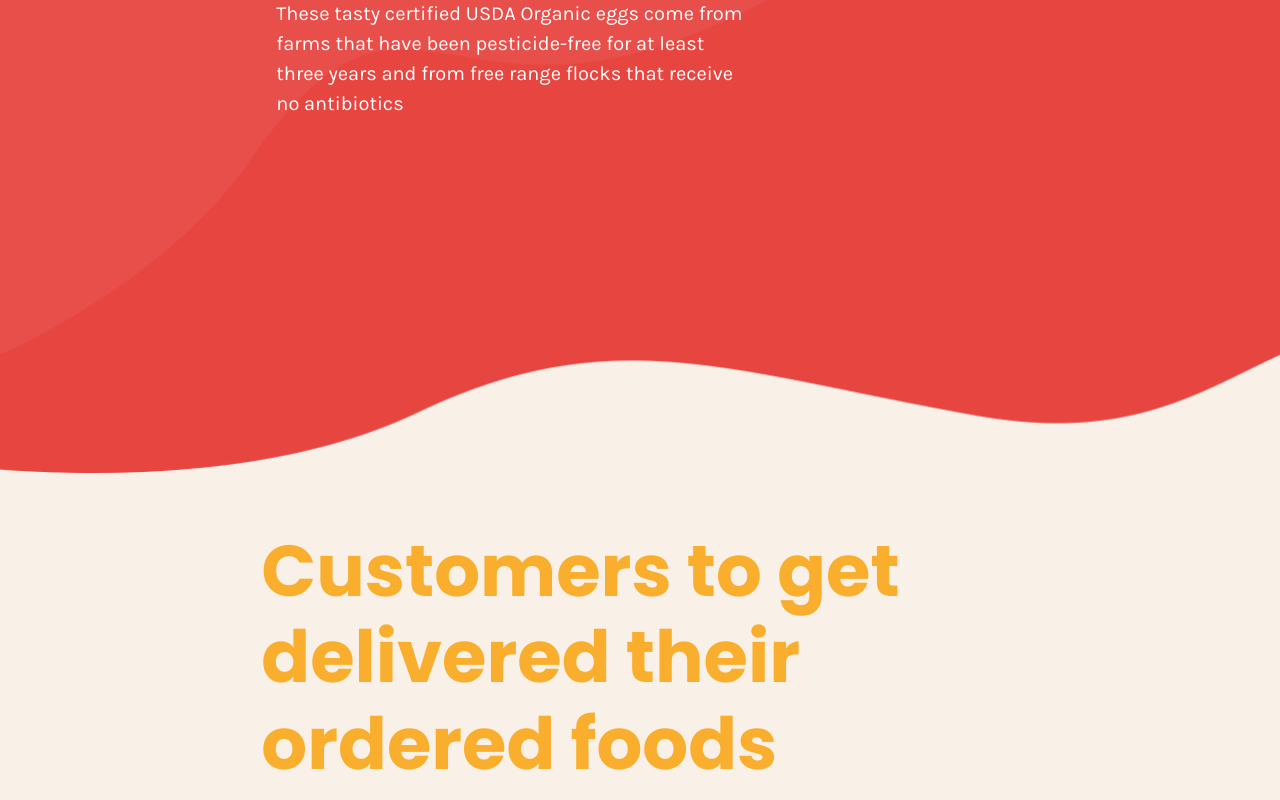
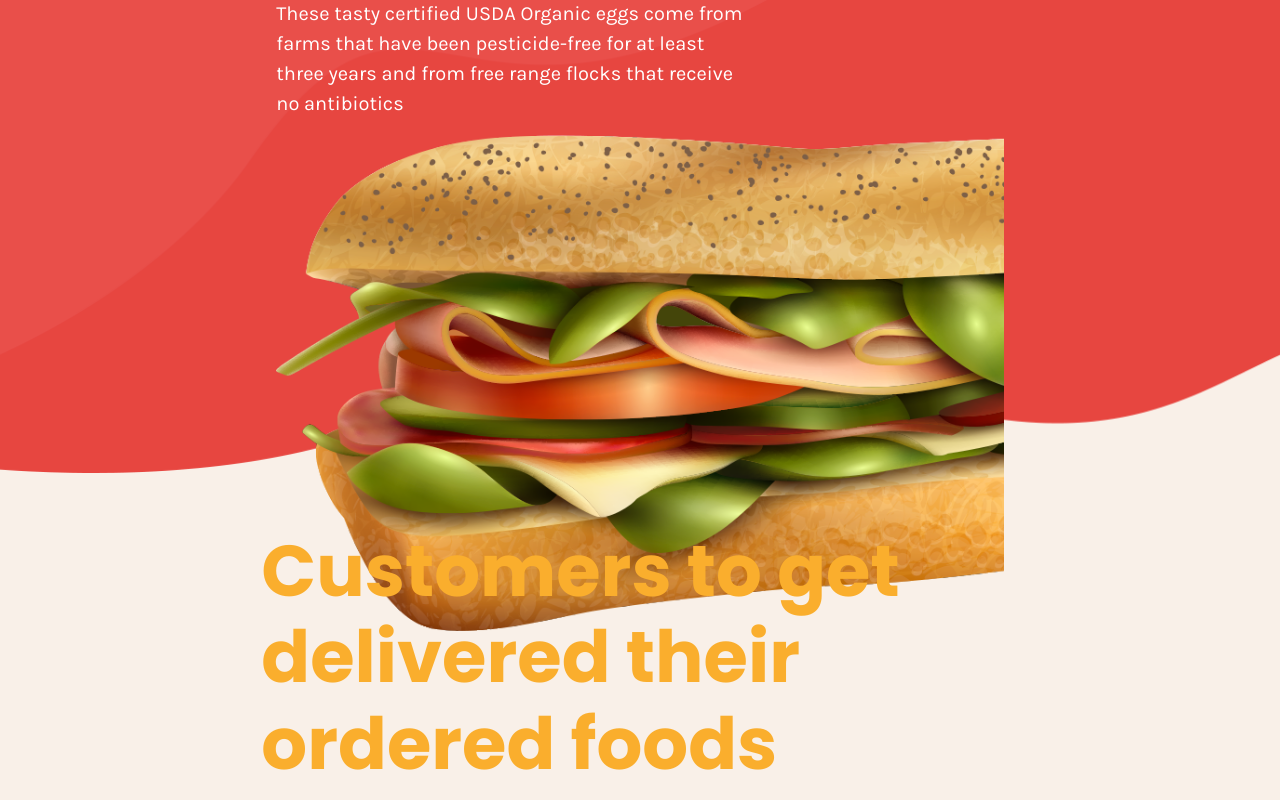
Before and after one commit to mreskini/FoodApp, a React (Create React App) app: page / in a window 1280 px wide. Shown: the part 620-1420 px from the top of the page. Built offline with nearby package versions, Linux system fonts and the light colour scheme.

Commit message:
change the prettier config

```diff
--- a/src/components/hero-section.jsx
+++ b/src/components/hero-section.jsx
@@ -1,5 +1,7 @@
-import ComponentWrapper from "./component-wrapper"
-import wavesImage from "../assets/img/waves.png"
+import ComponentWrapper from "./component-wrapper";
+import wavesImage from "../assets/img/waves.png";
+import sandwichImage from "../assets/img/sandwich.png";
+
 const Hero = () => {
     return (
         <div className="py-5 col-12">
@@ -8,20 +10,26 @@ const Hero = () => {
                     <div className="display-1 font-weight-600 hero-main-title">
                         Always choose happy food
                     </div>
-          <img src={wavesImage} alt="Waves" className="my-5" />
+                    <img
+                        src={wavesImage}
+                        alt="Waves"
+                        className="my-5 img-fluid"
+                    />
                     <p className="text-white font-karla font-weight-500 fs-20">
-            These tasty certified USDA Organic eggs come from farms that have
-            been pesticide-free for at least three years and from free range
-            flocks that receive no antibiotics
+                        These tasty certified USDA Organic eggs come from farms
+                        that have been pesticide-free for at least three years
+                        and from free range flocks that receive no antibiotics
                     </p>
                 </div>
-        <div className="col-lg-4">
-
             </div>
-      </div>
+            <img
+                src={sandwichImage}
+                alt="Sandwich"
+                className="img-fluid float-right"
+            />
         </div>
     );
 };
 
-const HeroSection = ComponentWrapper(Hero, "hero-section-bg")
-export default HeroSection
+const HeroSection = ComponentWrapper(Hero, "hero-section-bg");
+export default HeroSection;
```
Also changed, not shown: 1 other file (tests, documents, lock files or other folders). Lines whose indentation alone changed are shown as unchanged.
